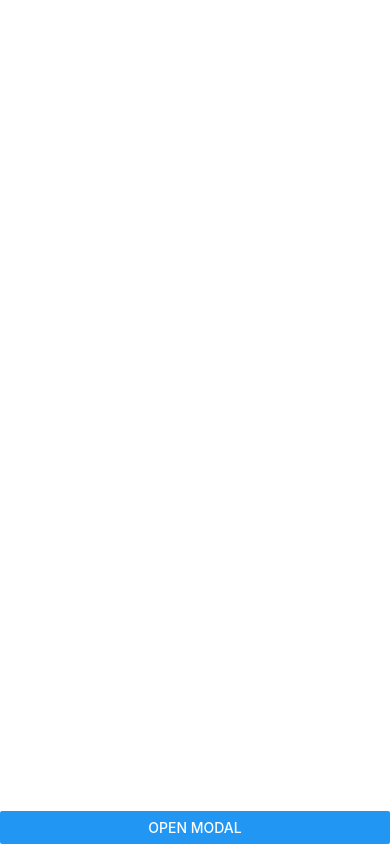
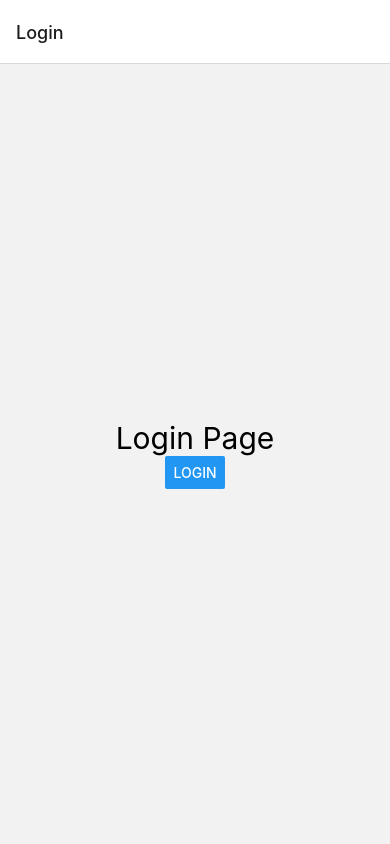
Before and after one commit to rohit-kumaar/first-native-project, a React Native app: screen /Login in a window 390 px wide. Built offline with nearby package versions, Linux system fonts and the light colour scheme.

Commit message:
final commit

```diff
--- a/App.tsx
+++ b/App.tsx
@@ -1,51 +1,46 @@
-import React, {useState} from 'react';
+import {NavigationContainer} from '@react-navigation/native';
+import {createNativeStackNavigator} from '@react-navigation/native-stack';
+import React from 'react';
 import {Button, StyleSheet, Text, View} from 'react-native';
 
+const Stack = createNativeStackNavigator();
+
 export default function App() {
-  const [toggle, setToggle] = useState(false);
+  return (
+    <NavigationContainer>
+      <Stack.Navigator>
+        <Stack.Screen name="Login" component={Login} />
+        <Stack.Screen name="Home" component={Home} />
+      </Stack.Navigator>
+    </NavigationContainer>
+  );
+}
 
+const Login = (props: any) => {
   return (
     <View style={styles.container}>
-      {toggle ? (
-        <View style={styles.modalWrapper}>
-          <View style={styles.modal}>
-            <Text>
-              Lorem ipsum dolor sit amet consectetur adipisicing elit. Omnis
-              odit exercitationem officia consequuntur adipisci quaerat dolorem
-            </Text>
-
-            <Button title="Close Modal" onPress={() => setToggle(false)} />
-          </View>
-        </View>
-      ) : null}
-
-      <Button title="Open Modal" onPress={() => setToggle(true)} />
+      <Text style={styles.text}>Login Page</Text>
+      <Button title="Login" onPress={() => props.navigation.navigate('Home')} />
     </View>
   );
-}
+};
+
+const Home = () => {
+  return (
+    <View style={styles.container}>
+      <Text style={styles.text}>Home Page</Text>
+    </View>
+  );
+};
 
 const styles = StyleSheet.create({
   container: {
     flex: 1,
-    justifyContent: 'flex-end',
+    alignItems: 'center',
+    justifyContent: 'center',
   },
 
-  modalWrapper: {
-    flex: 1,
-    alignItems: 'center',
-    justifyContent: 'center',
-    backgroundColor: 'rgba(0, 0, 0, 0.2)',
-  },
-
-  modal: {
-    flexDirection: 'column',
-    alignItems: 'center',
-    gap: 20,
-    width: 300,
-    height: 300,
-    paddingVertical: 50,
-    paddingHorizontal: 10,
-    borderRadius: 10,
-    backgroundColor: 'white',
+  text: {
+    fontSize: 30,
   },
 });
--- a/package.json
+++ b/package.json
@@ -10,8 +10,12 @@
     "test": "jest"
   },
   "dependencies": {
+    "@react-navigation/native": "^6.1.7",
+    "@react-navigation/native-stack": "^6.9.13",
     "react": "18.2.0",
-    "react-native": "0.72.3"
+    "react-native": "0.72.3",
+    "react-native-safe-area-context": "^4.7.1",
+    "react-native-screens": "^3.23.0"
   },
   "devDependencies": {
     "@babel/core": "^7.20.0",
```
Also changed, not shown: 1 other file (tests, documents, lock files or other folders).
